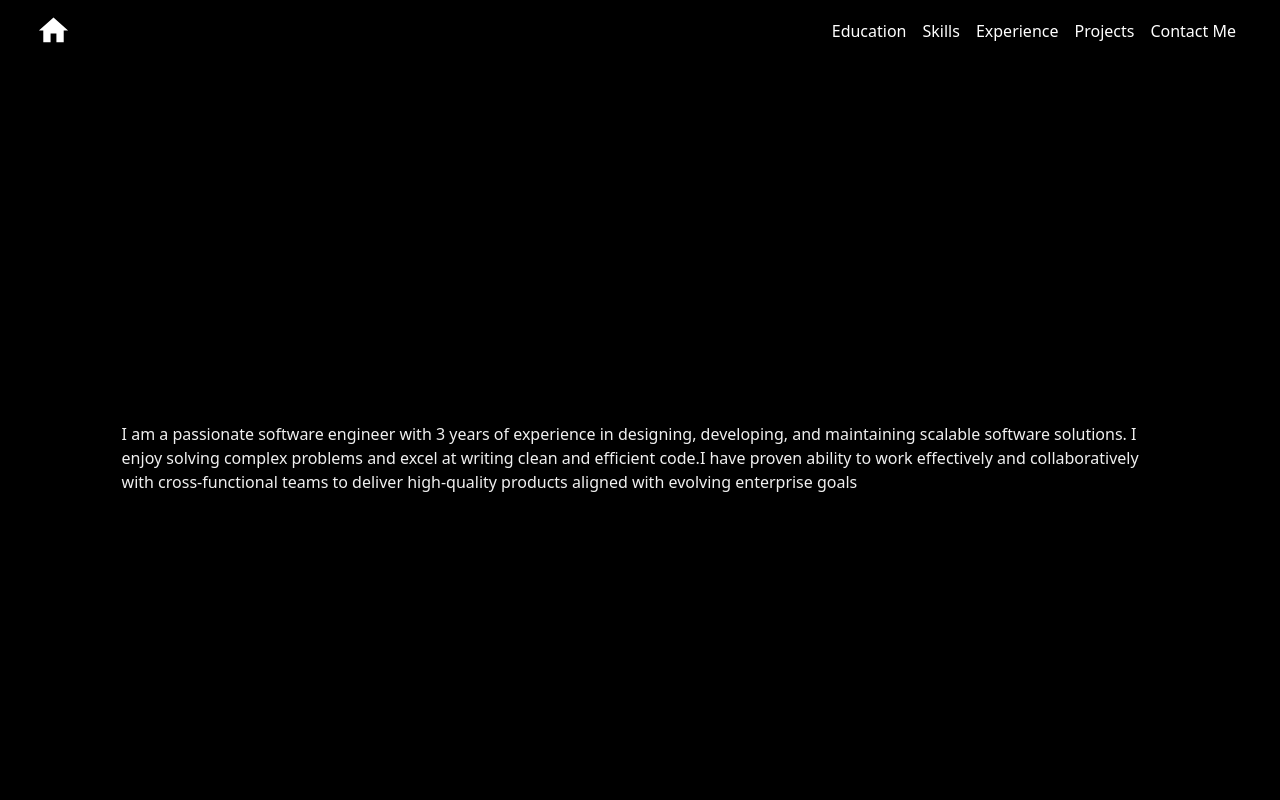
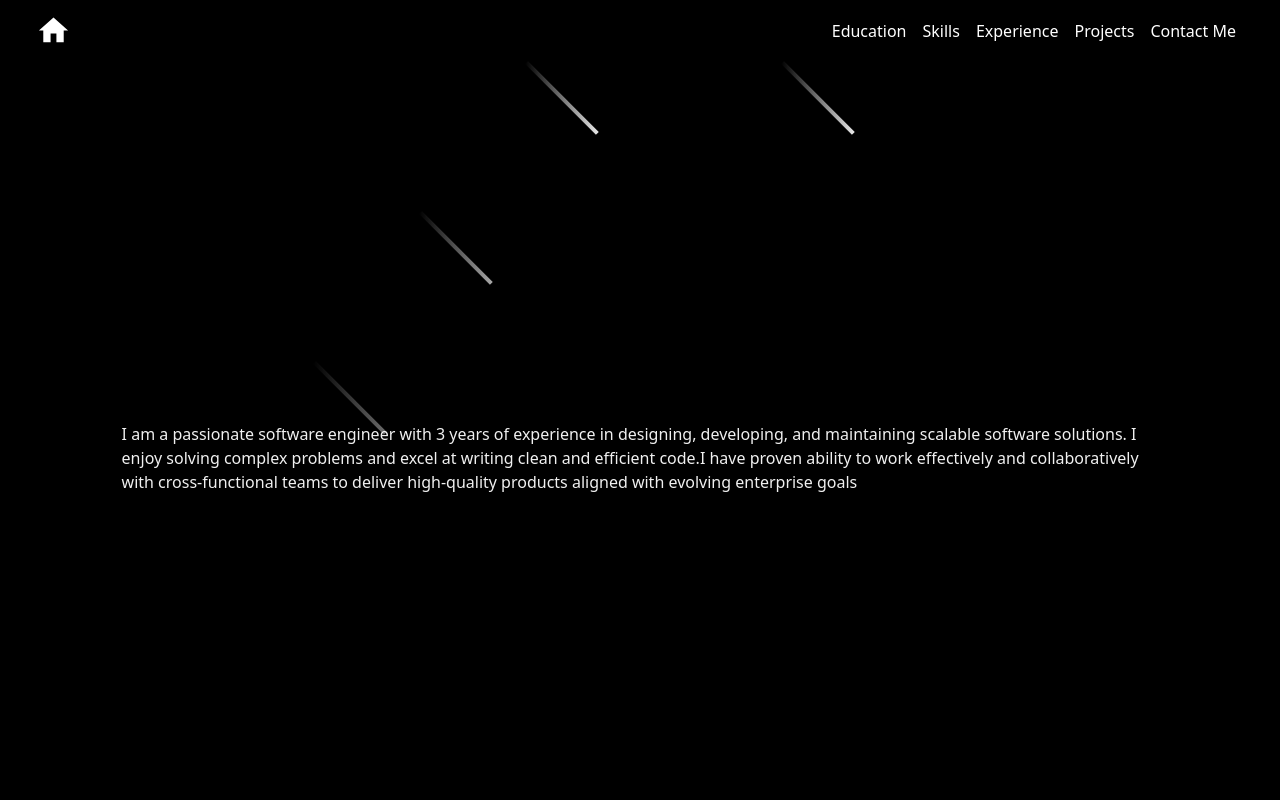
Before and after one commit to qxou14/personal_website, a React (Create React App) app: page / in a window 1280 px wide. Shown: the top 800 px of the page. Built offline with nearby package versions, Linux system fonts and the light colour scheme.

Commit message:
add background effect

```diff
--- a/src/App.js
+++ b/src/App.js
@@ -9,11 +9,14 @@ import SkillPage from "./Component/Skills";
 import ContactPage from "./Component/ContactMe";
 import Introduction from "./Component/Introduction";
 import "../src/Style/app.css";
+import BackgroundEffect from "./Component/BackgroundEffect";
 
 function App() {
   return (
     <div>
       <Header />
+      <div className="background-container">
+        <BackgroundEffect />
         <div className="content">
           <Introduction />
           <EducationPage education={Education} extra={ExtraEducation} />
@@ -24,6 +27,7 @@ function App() {
           <ContactPage />
         </div>
       </div>
+    </div>
   );
 }
 
--- /dev/null
+++ b/src/Component/BackgroundEffect.js
@@ -0,0 +1,12 @@
+import React from "react";
+
+export default function BackgroundEffect() {
+  return (
+    <div className="night-sky">
+      <div className="meteor"></div>
+      <div className="meteor star1"></div>
+      <div className="meteor star2"></div>
+      <div className="meteor star3"></div>
+    </div>
+  );
+}
--- a/src/Style/app.css
+++ b/src/Style/app.css
@@ -121,6 +121,11 @@
   padding-right: 5%;
   padding-top: 60px;
   padding-bottom: 64px;
+  z-index: 1;
+}
+
+.background-container {
+  position: relative;
   background-color: black;
 }
 
@@ -209,3 +214,54 @@
   padding-top: 60px;
   padding-bottom: 64px;
 }
+
+.night-sky {
+  pointer-events: none;
+  position: fixed;
+  top: 0;
+  left: 0;
+  width: 100vw;
+  height: 100vh;
+  z-index: 0;
+}
+
+.meteor {
+  position: absolute;
+  top: 0;
+  left: 0;
+  width: 4px;
+  height: 100px;
+  background: linear-gradient(-45deg, white, transparent);
+  transform: rotate(-45deg);
+  animation: fall 4s linear infinite;
+  opacity: 0.6;
+}
+
+.meteor.star1 {
+  animation-delay: 1s;
+  left: 20%;
+  opacity: 0;
+}
+
+.meteor.star2 {
+  animation-delay: 2s;
+  left: 40%;
+  opacity: 0;
+}
+
+.meteor.star3 {
+  animation-delay: 2s;
+  left: 60%;
+  opacity: 0;
+}
+
+@keyframes fall {
+  0% {
+    transform: translate(0, 0) rotate(-45deg);
+    opacity: 1;
+  }
+  100% {
+    transform: translate(600px, 600px) rotate(-45deg);
+    opacity: 0;
+  }
+}
```
Lines whose indentation alone changed are shown as unchanged.
